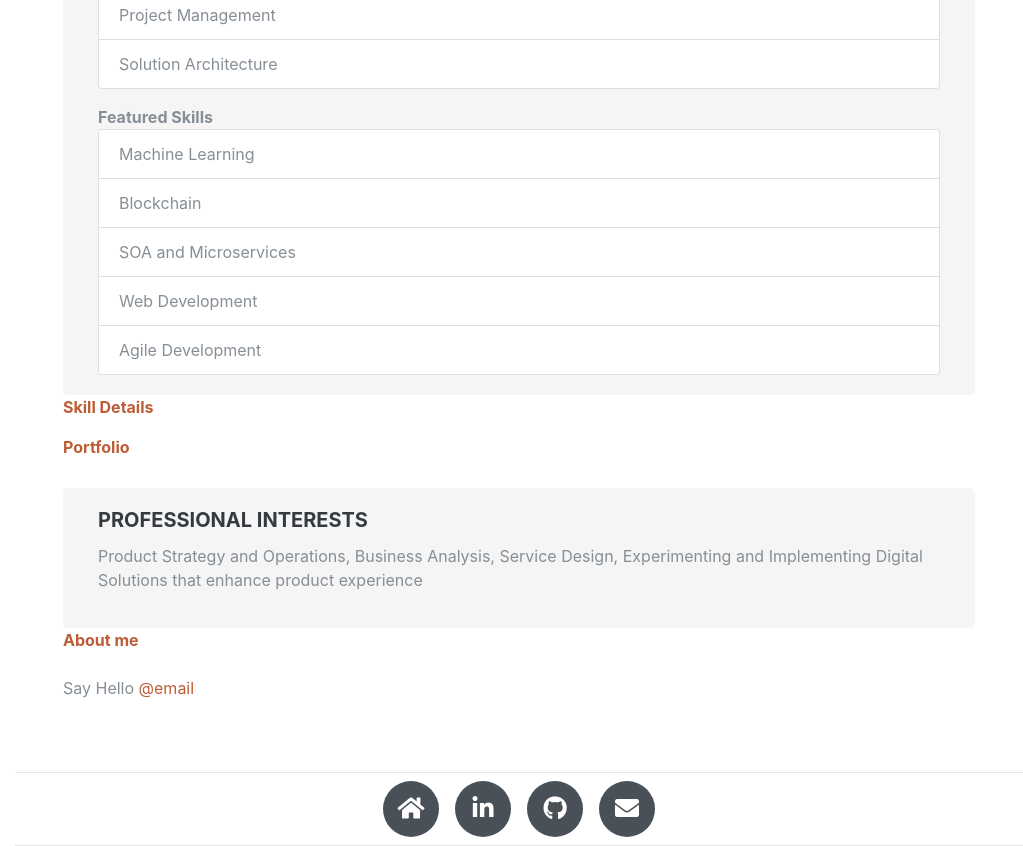
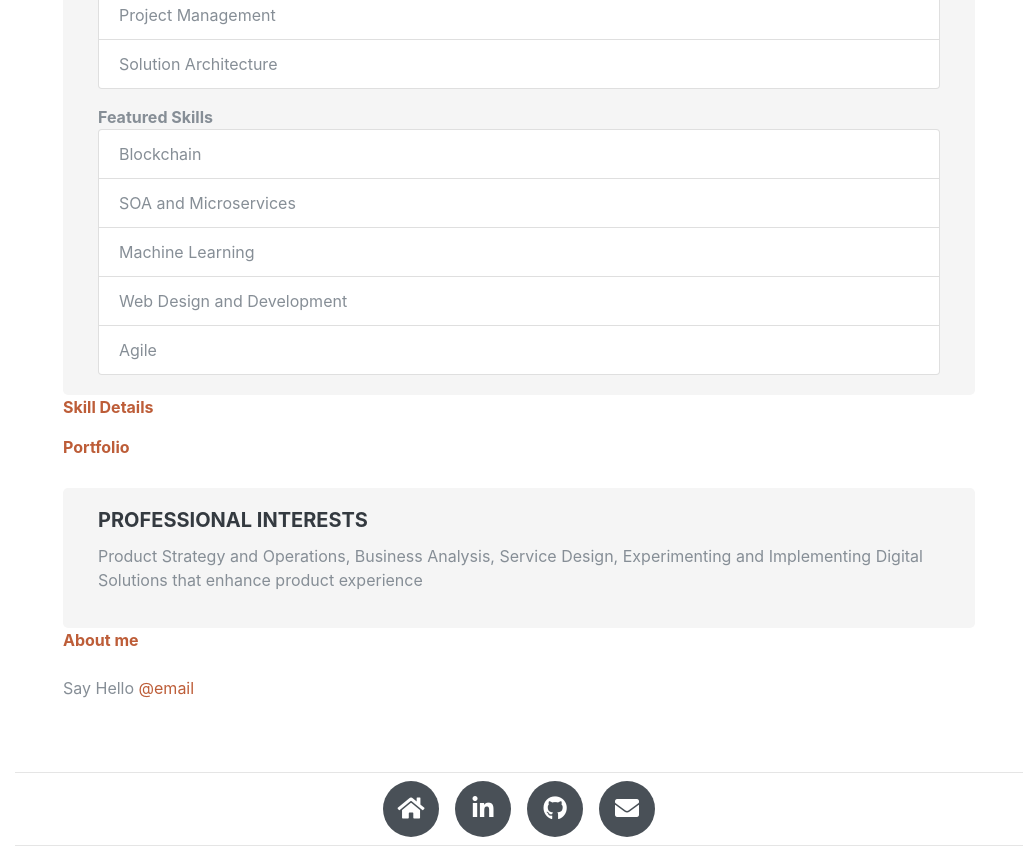
Before and after one commit to KedarJo/profile, a React (Create React App) app: page / in a window 1280 px wide. Shown: the part 1120-1966 px from the top of the page, without its empty margins (257-1280 px from the left). Built offline with nearby package versions, Linux system fonts and the light colour scheme; a web font is replaced by a local one.

Commit message:
Misc updates

```diff
--- a/src/components/Home.js
+++ b/src/components/Home.js
@@ -58,6 +58,7 @@ function Home() {
                     <p><strong>Clients Helped</strong></p>
                     <img src={process.env.PUBLIC_URL + '/img/WellsFargo.png'} alt="WellsFargo Client Logo" className="img-fluid rounded-top logo-image" />
                     <img src={process.env.PUBLIC_URL + '/img/ATT.png'} alt="ATT Client Logo" className="img-fluid rounded-top float-left logo-image" />
+
                   </div>
                 </div>
                 <p><strong><a href={process.env.PUBLIC_URL + '/Experience'}>Experience Details</a></strong></p>
@@ -75,11 +76,11 @@ function Home() {
                   </span>
                   <span><strong>Featured Skills</strong>
                   <ul className="list-group">
-                    <li className="list-group-item">Machine Learning</li>
                     <li className="list-group-item">Blockchain</li>
                     <li className="list-group-item">SOA and Microservices</li>
-                    <li className="list-group-item">Web Development</li>
-                    <li className="list-group-item">Agile Development</li>
+                    <li className="list-group-item">Machine Learning</li>
+                    <li className="list-group-item">Web Design and Development</li>
+                    <li className="list-group-item">Agile</li>
                   </ul>
                   </span>
                 </div>
```
